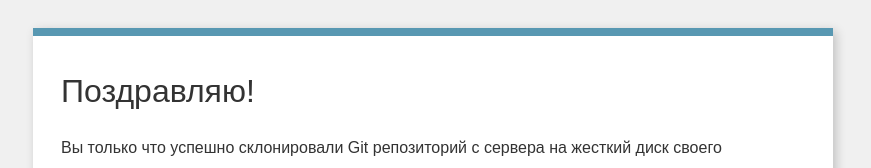
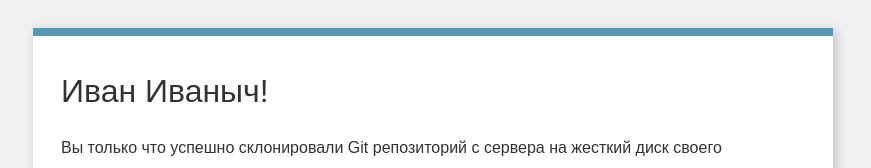
Before and after one commit to Ivan3020/git2, a plain HTML site: page index.html in a window 1280 px wide. Shown: the top 168 px of the page, without its empty margins (207-1078 px from the left). Drawn offline with Linux system fonts and the light colour scheme.

Commit message:
ввел имя

```diff
--- a/index.html
+++ b/index.html
@@ -9,10 +9,10 @@
   </head>
   <body>
     <div class="box">
-            <h1>Поздравляю!</h1>
+      <h1>Иван Иваныч!</h1>
       <p>
-                Вы только что успешно склонировали Git репозиторий с сервера на
-                жесткий диск своего компьютера.
+        Вы только что успешно склонировали Git репозиторий с сервера на жесткий
+        диск своего компьютера.
       </p>
     </div>
   </body>
```
Lines whose indentation alone changed are shown as unchanged.
